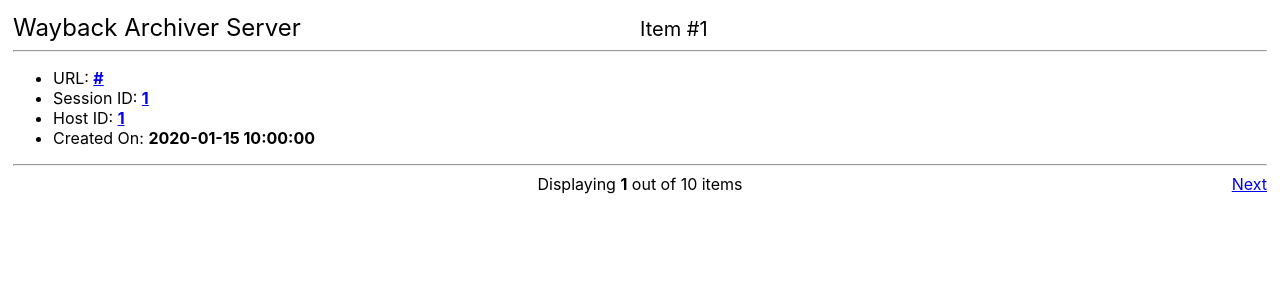
After one commit to PythonCoderAS/Wayback-Archiver-Server, a FastAPI app: template src/templates/item.html in a window 1280 px wide. The commit adds this page. Shown: the top 300 px of the page. Run offline with FastAPI, Linux system fonts and the light colour scheme; the template is opened without the code that fills it: most values are stand-ins (such as "Sample title", 1, 10 or a date in 2020); parts of the project's set-up code (start-up, migrations or seed data) failed here and were passed over.

Commit message:
Add individual item capability

```diff
--- a/src/server/html/views/item/__init__.py
+++ b/src/server/html/views/item/__init__.py
@@ -1 +1,2 @@
+from .item import item_html
 from .item_list import item_list_html
--- /dev/null
+++ b/src/templates/item.html
@@ -0,0 +1,19 @@
+<!DOCTYPE html>
+{% import "macros.html" as macros %}
+<html lang="en">
+<head>
+    <meta charset="UTF-8">
+    <title>Item #{{ item.id }}</title>
+    {{ macros.stylesheet() }}
+</head>
+<body>
+{{ macros.header("Item #" ~ item.id) }}
+<ul>
+    <li>URL: <b><a href="{{ item.url }}" rel="noopener" target="_blank">{{ item.url }}</a></b></li>
+    <li>Session ID: <b><a href="../session/{{ item.session_id }}">{{ item.session_id }}</a></b></li>
+    <li>Host ID: <b><a href="../host/{{ item.host_id }}">{{ item.host_id }}</a></b></li>
+    <li>Created On: <b>{{ item.created_on }}</b></li>
+</ul>
+{{ macros.itemfooternav(item.id, total) }}
+</body>
+</html>
--- a/src/templates/itemlist.html
+++ b/src/templates/itemlist.html
@@ -33,6 +33,6 @@
     {% endfor %}
     </tbody>
 </table>
-{{ macros.footernav(data) }}
+{{ macros.listingfooternav(data) }}
 </body>
 </html>
--- a/src/templates/macros.html
+++ b/src/templates/macros.html
@@ -92,7 +92,7 @@
     </table>
 {% endmacro %}
 
-{% macro footernav(data) %}
+{% macro listingfooternav(data) %}
     <hr/>
     <footer class="footer-container">
         <span>{% if data.previous is not none and data.limit %}
@@ -102,3 +102,12 @@
             <a href="?after={{ data.next }}&limit={{ data.limit }}">Next</a>{% endif %}</span>
     </footer>
 {% endmacro %}
+
+{% macro itemfooternav(id, count) %}
+    <hr/>
+    <footer class="footer-container">
+        <span>{% if id - 1 > 0 %}<a href="{{ id - 1 }}">Previous</a>{% endif %}</span>
+        <span class="center">Displaying <b>1</b> out of {{ count }} items</span>
+        <span>{% if id + 1 <= count %}<a href="{{ id + 1 }}">Next</a>{% endif %}</span>
+    </footer>
+{% endmacro %}
```
Also changed, not shown: src/server/html/views/item/item.py (added, +13 -0 lines).
